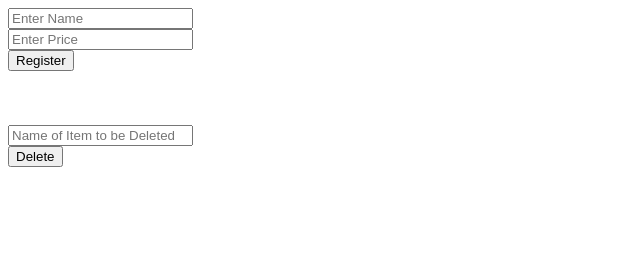
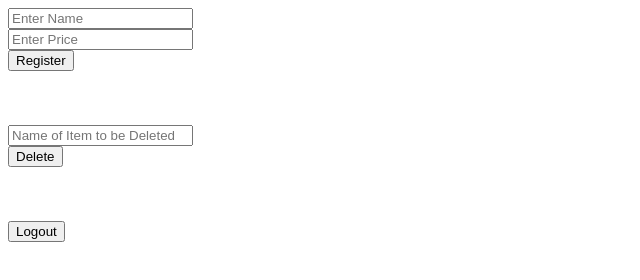
Before and after one commit to kinuris/server-backend, a website: page sites/register-item/index.html in a window 1280 px wide. Shown: the whole page, without its empty margins (0-640 px from the left). Drawn offline with Linux system fonts and the light colour scheme; no server answers.

Commit message:
added logout button

```diff
--- a/sites/register-item/index.html
+++ b/sites/register-item/index.html
@@ -22,6 +22,7 @@
 
     <br> <br> <br>
 
+    <button id="logout">Logout</button>
     <p id="data"></p>
 
     <script src="/register-item/controller.js"></script>
```
